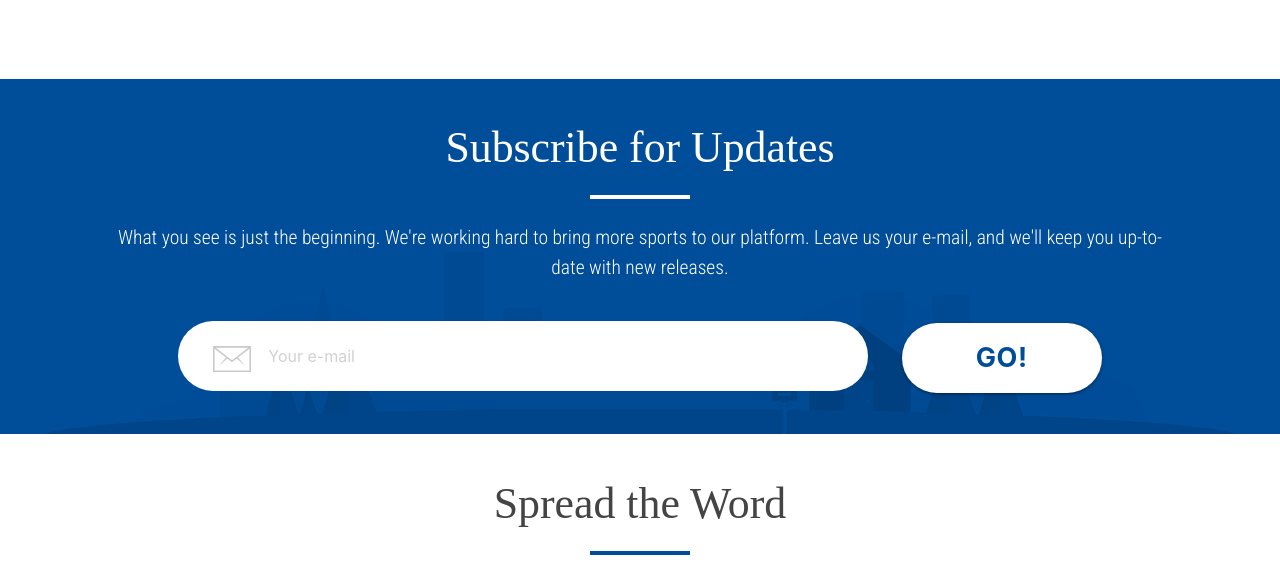
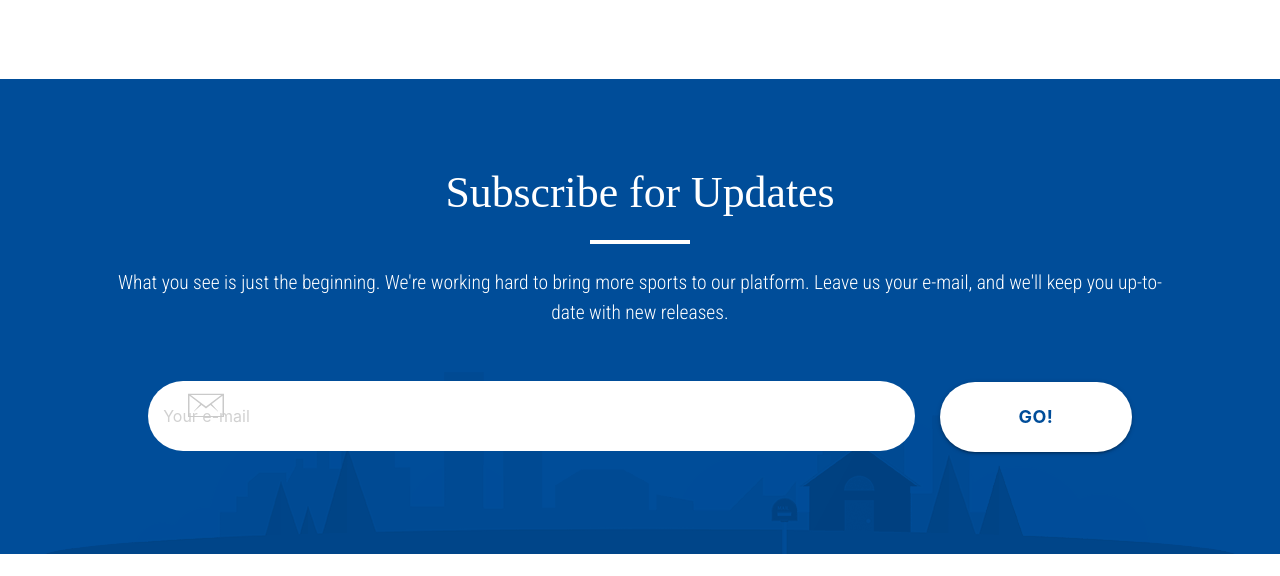
Before and after one commit to heart-IT/Sports-Unity, a website: page app/index.html in a window 1280 px wide. Shown: the part 3586-4162 px from the top of the page. Drawn offline with nearby package versions, Linux system fonts and the light colour scheme; a web font is replaced by a local one.

Commit message:
Form is hard zz..

```diff
--- a/app/index.html
+++ b/app/index.html
@@ -258,13 +258,15 @@
 				<div class="col s12">
 					<h3>Subscribe for Updates</h3>
 					<div class="divider"></div>
-					<p class="flow-text">What you see is just the beginning. We're working hard to bring more sports to our platform. Leave us your e-mail, and we'll keep you up-to-date with new releases.</p>
+					<p class="flow-text">What you see is just the beginning. We're working hard to bring more sports to our platform. Leave us your e-mail, and
+						we'll keep you up-to-date with new releases.</p>
 				</div>
 			</div>
 			<div class="row content-row center-align">
-				<form action="http://sportsunity.us13.list-manage.com/subscribe/post-json?u=3f0ec7a8103500ebab5d8efc0&amp;id=0993866978&c=?" method="get" id="mc-embedded-subscribe-form" name="mc-embedded-subscribe-form">
-					<div class="email-input">
-						<label for="mce-EMAIL"><img src="images/ic-mail-icon.svg"></label>
+				<form action="http://sportsunity.us13.list-manage.com/subscribe/post-json?u=3f0ec7a8103500ebab5d8efc0&amp;id=0993866978&c=?"
+				method="get" id="mc-embedded-subscribe-form" name="mc-embedded-subscribe-form" class="col s12">
+					<div class="input-field">
+						<label for="mce-EMAIL"><img src="images/ic-mail-icon.svg" class="prefix"></label>
 						<input id="mce-EMAIL" name="EMAIL" type="email" placeholder="Your e-mail" validate required>
 					</div>
 					<button class="btn waves-effect waves-light" type="submit" name="action" id="mc-embedded-subscribe">Go!</button>
@@ -338,7 +340,8 @@
 			<h4>Get an early invite</h4>
 			<p>Class aptent taciti sociosqu ad litora torquent per conubia, mauris in erat justo. Nullam ac urna eu felis dapibus.</p>
 			<form action="#">
-				<input type="text"><button type="submit"></button>
+				<input type="text">
+				<button type="submit"></button>
 			</form>
 			<div class="modal-footer">
 				<a href="#!" class=" modal-action modal-close waves-effect waves-green btn-flat">Close</a>
--- a/app/scss/styles.scss
+++ b/app/scss/styles.scss
@@ -257,48 +257,38 @@ nav {
 	background-image: url('../images/subscribe-forupdate-bg.png');
 	background-repeat: no-repeat;
 	background-position: center bottom;
+	padding-top: 60px;
+	padding-bottom: 60px;
 	.content-row {
-		.email-input {
-			display: inline;
-			position: relative;
-			margin-right: 2rem;
-			label {
-				position: absolute;
-				top: -2px;
-				left: 30px;
-				img {
-					width: 80%;
-				}
-			}
+		.input-field {
+			width: 72%;
+			display: inline-block;
+			label { position: absolute; top: 20px; left: 40px; }
 			input {
-				max-width: 600px;
-				background: white;
+				background-color: #fff;
+				border: 0;
 				border-radius: 50px;
+				box-sizing: border-box;
+				color: $blue;
 				height: 70px;
-				border: 0;
-				padding-left: 90px;
-				color: $blue;
-				&:focus {
-					border: 0;
-				}
-				// &::-webkit-input-placeholder::before { font-family: fontAwesome; content:'\f0e0  '; color: #CACACA }
-				// &::-moz-placeholder::before  { font-family: fontAwesome; content:'\f0e0  '; color: #CACACA } /* firefox 19+ */
-				// &:-ms-input-placeholder::before  { font-family: fontAwesome; content:'\f0e0  '; color: #CACACA } /* ie */
-				// &:-moz-placeholder::before  { font-family: fontAwesome; content:'\f0e0  '; color: #CACACA }
-				@media screen and (max-width: $small-size) {
-					max-width: 64%;
-				}
+				padding-left: 15px;
+				outline: none;
+				width: 100%;
+				&:focus { border: 0; }
 			}
 		}
 		button {
-			width: 200px;
+			background-color: #fff;
+			border: 0;
+			border-radius: 50px;
+			color: $blue;
+			font-size: 1.2rem;
+			font-weight: bold;
 			height: 70px;
-			line-height: 70px;
-			background: white;
-			color: $blue;
-			border-radius: 50px;
-			font-weight: bold;
-			font-size: 1.8rem;
+			margin-left: 2%;
+			outline: none;
+			top: -1px;
+			width: 18%;
 		}
 		.result {
 			color: #fff;
```
Also changed, not shown: app/css/styles.css.
